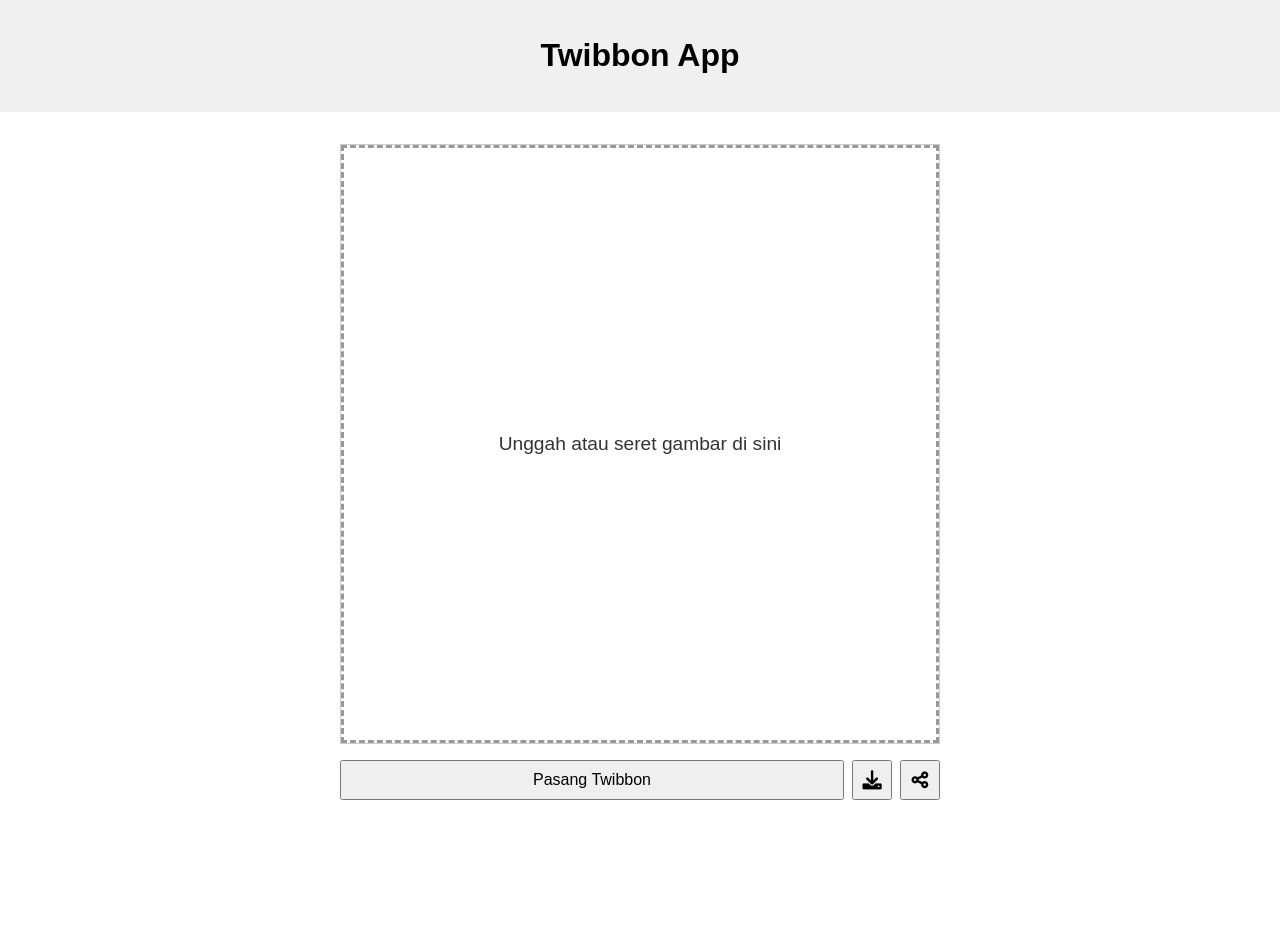
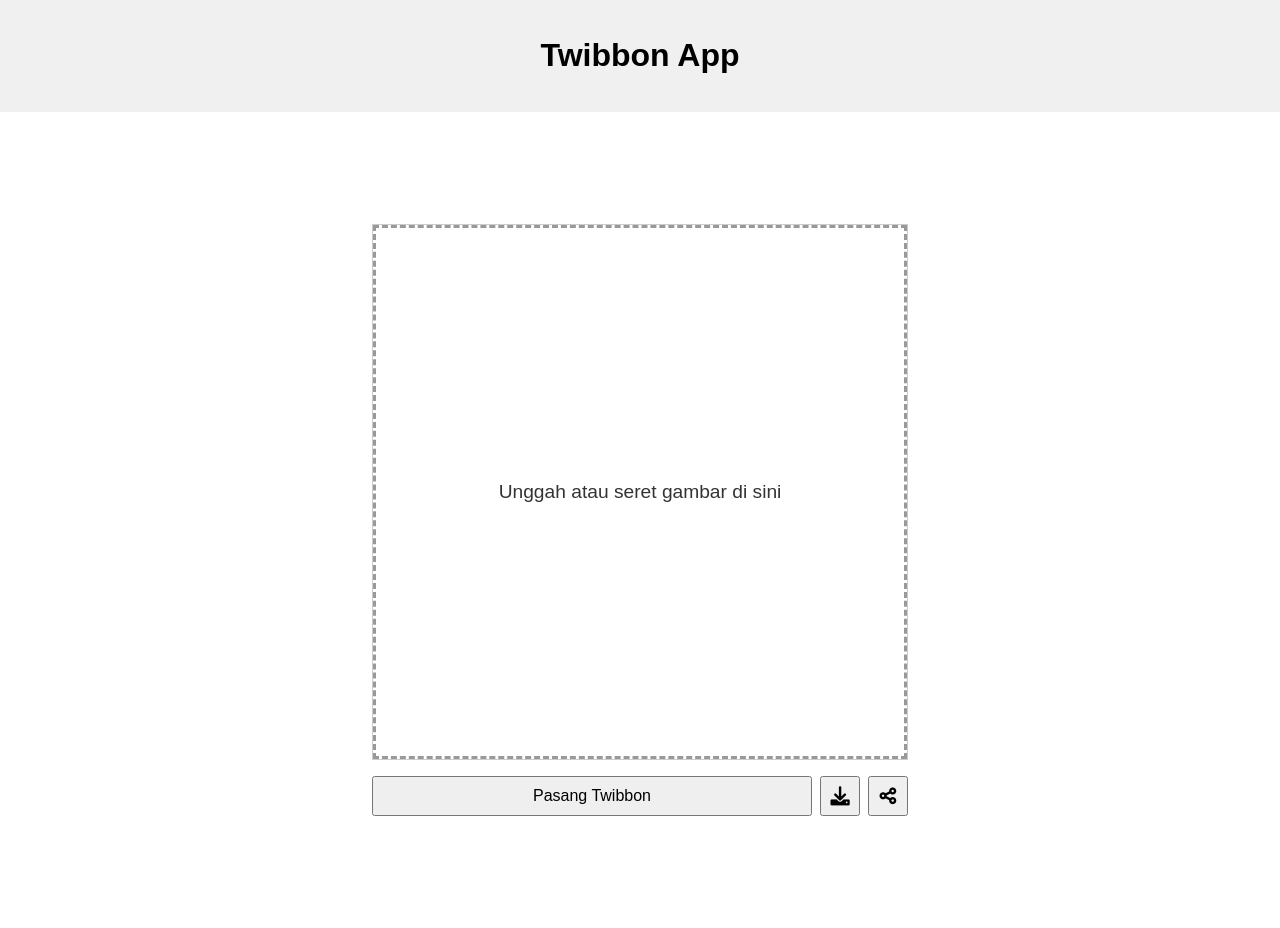
Before and after one commit to xtcodes/xtcodes.github.io, a Jekyll site: the page built from index.html, in a window 1280 px wide. Built offline with Jekyll 4.4.1, drawn with Linux system fonts in a browser that asks for light colours; before the commit the page ends 900 px from its top, so only the background shows below that.

Commit message:
Update style.css

```diff
--- a/assets/css/style.css
+++ b/assets/css/style.css
@@ -15,7 +15,8 @@ header {
 }
 
 .twibbon-app {
-  margin-top: 2rem;
+  margin: 5rem auto;
+	padding: 2rem;
   width: 600px;
   box-sizing: border-box;
 }
```
